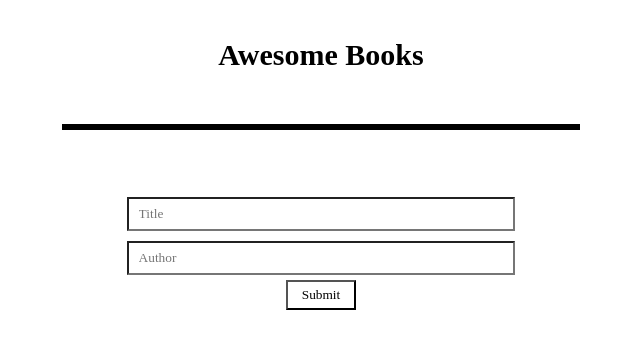
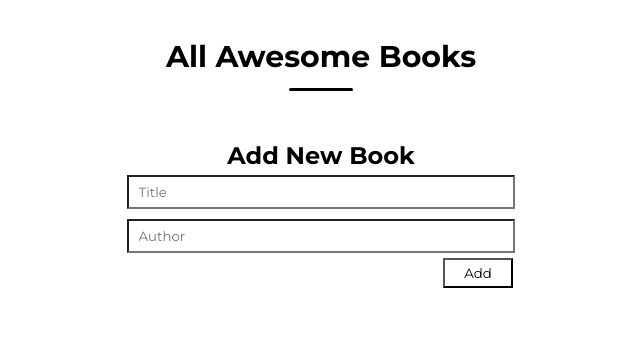
Before and after one commit to bhskr44/awesome_books, a website: page index.html in a window 1280 px wide. Shown: the whole page, without its empty margins (319-959 px from the left). Drawn offline with Linux system fonts and the light colour scheme.

Commit message:
Update index.html

```diff
--- a/index.html
+++ b/index.html
@@ -5,30 +5,30 @@
     <meta http-equiv="X-UA-Compatible" content="IE=edge" />
     <meta name="viewport" content="width=device-width, initial-scale=1.0" />
     <title>Awesome books</title>
+    <link rel="preconnect" href="https://fonts.googleapis.com" />
+    <link rel="preconnect" href="https://fonts.gstatic.com" crossorigin />
+    <link
+      href="https://fonts.googleapis.com/css2?family=Montserrat:ital,wght@0,100;0,200;0,300;0,400;0,500;0,600;0,700;0,800;0,900;1,100;1,200;1,300;1,400;1,500;1,600;1,700;1,800;1,900&display=swap"
+      rel="stylesheet"
+    />
 
     <link rel="stylesheet" href="./css/style.css" />
   </head>
   <body>
     <main>
-      <section class="header"><h1>Awesome Books</h1></section>
+      <section class="header"><h1>All Awesome Books</h1></section>
 
-      <section class="list" id="list">
-        <!-- <div class="book">
-            <span>"title" By author p
-              </span>
-              <form action ="dsdsd" id="removeform" method="get">
-            <input type="hidden" name="removeId" ></input>
-              <input type="submit" value="Remove"></input>
-              </form>
-          </div> -->
-      </section>
+      <section id="list"></section>
+      <div class="dash"></div>
 
       <section class="add-form">
         <form action="#" id="formElement" method="post">
-          <!-- <h2>Add New Book</h2> -->
+          <h2>Add New Book</h2>
           <input type="text" name="title" id="title" placeholder="Title" />
           <input type="text" name="author" id="author" placeholder="Author" />
-          <input type="submit" vlaue="Add" />
+          <div class="table-footer">
+            <input type="submit" value="Add" />
+          </div>
         </form>
       </section>
 
@@ -36,6 +36,6 @@
 
       <section class="copyright"></section>
     </main>
-    <script type="text/javascript" src="./js/main.js"></script>
+    <script type="text/javascript" src="./js/mainClass.js"></script>
   </body>
 </html>
```
